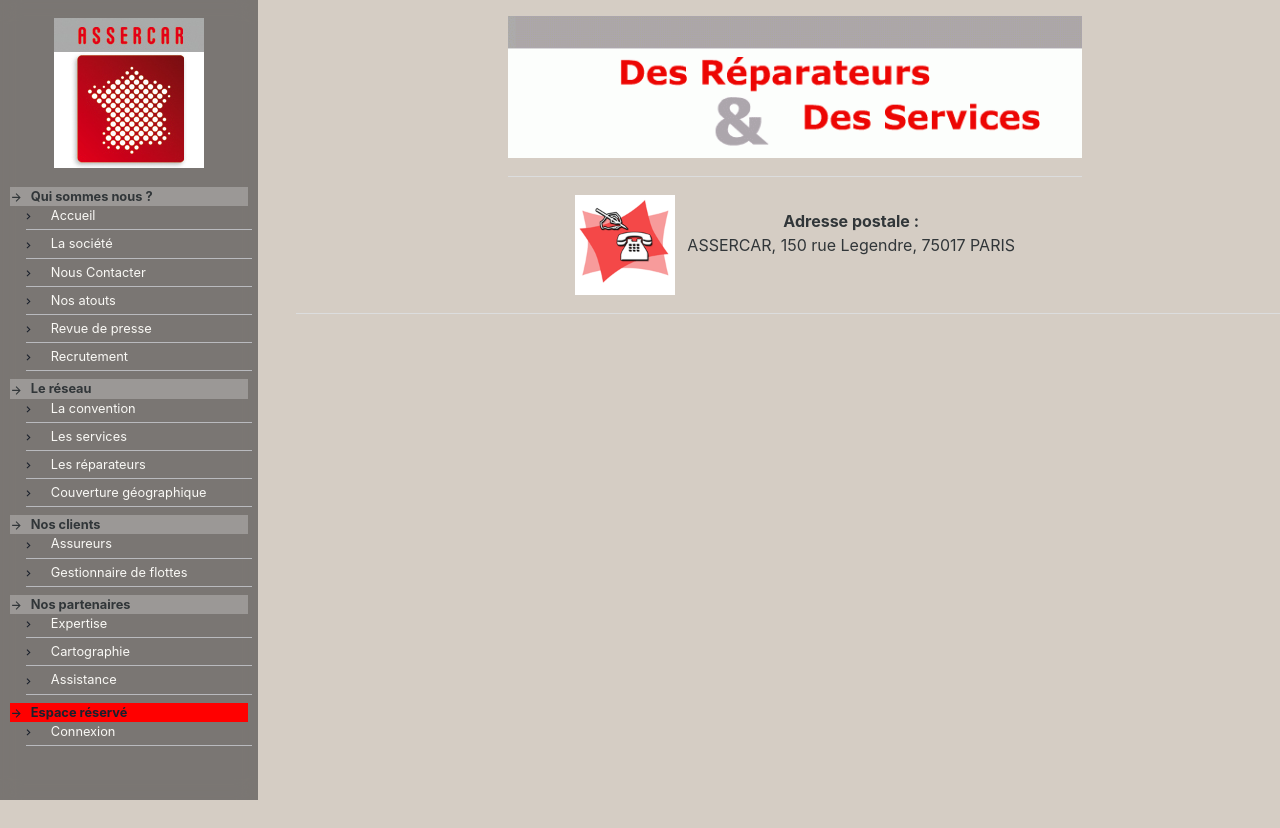
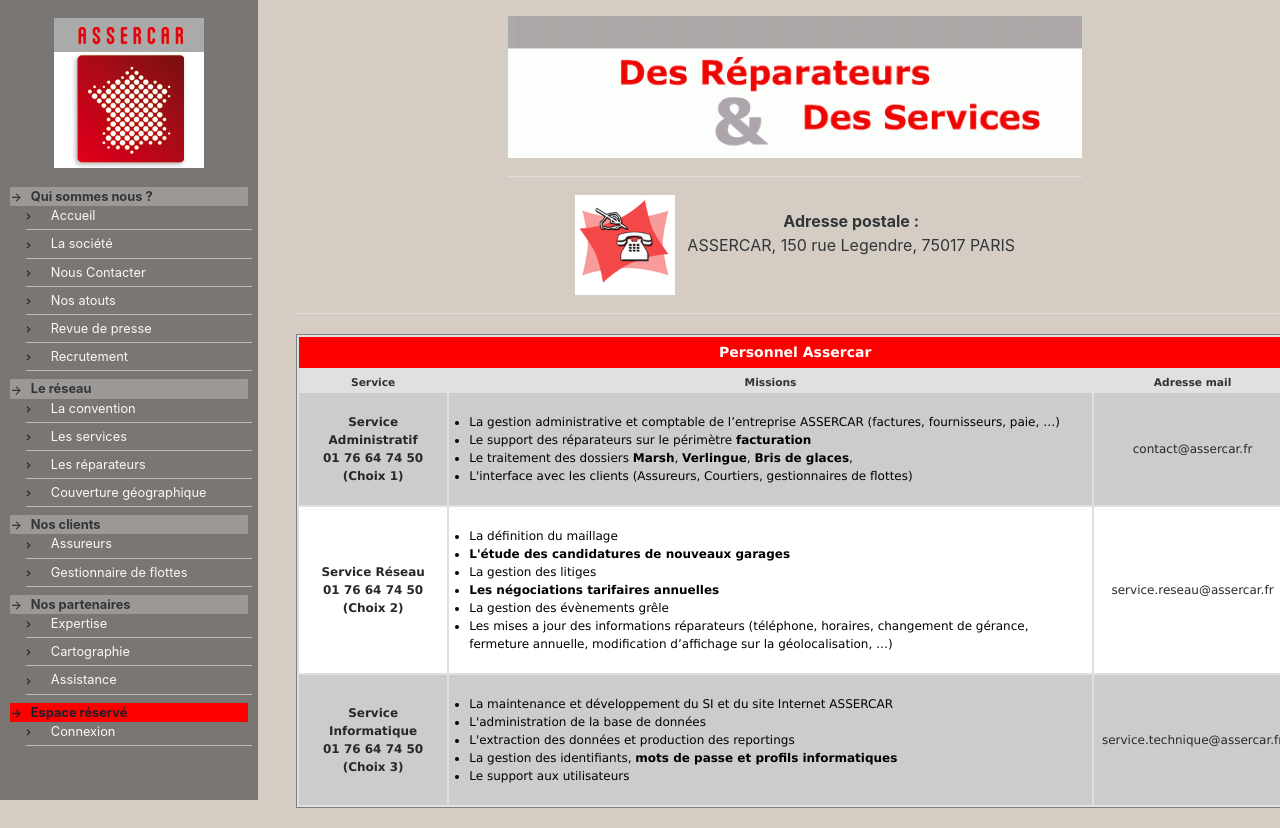
Before and after one commit to adnene-guessoum/Assercar-clone, a Next.js app: page /contact in a window 1280 px wide. Before the commit the page ends 800 px from the top, so only its background shows below. Built offline with nearby package versions, Linux system fonts and the light colour scheme.

Commit message:
Fix Contact table component, style and page

```diff
--- /dev/null
+++ b/components/ContactTable.js
@@ -0,0 +1,158 @@
+import React from 'react';
+import styles from './styles/ContactTable.module.css';
+import classnames from 'classnames';
+
+const ContactTable = () => {
+  return (
+    <div className={styles.containerContact}>
+      <table className={styles.form_saisie} cellpadding="0" cellspacing="0">
+        <thead>
+          <tr>
+            <th
+              colspan="3"
+              className={classnames(
+                styles.formulaire_saisie,
+                styles.titre_form_centre
+              )}
+            >
+              <p className={styles.align_center_14_white}>
+                <span className={styles.gras}>Personnel Assercar</span>
+              </p>
+            </th>
+          </tr>
+        </thead>
+
+        <tbody>
+          <tr>
+            <td width="15%">
+              <p className={styles.form_petit_centre}>
+                <b>Service</b>
+                <br />
+              </p>
+            </td>
+            <td width="65%">
+              <p className={styles.form_petit_centre}>
+                <b>Missions</b>
+              </p>
+            </td>
+            <td width="40%">
+              <p className={styles.form_petit_centre}>
+                <b>Adresse mail</b>
+              </p>
+            </td>
+          </tr>
+
+          <tr bgcolor="#cccccc">
+            <td className={styles.facture}>
+              <p className={styles.align_center}>
+                <b>
+                  Service Administratif
+                  <br />
+                  01 76 64 74 50 (Choix 1)
+                </b>
+              </p>
+            </td>
+
+            <td className={styles.facture}>
+              <p className={styles.align_center}></p>
+              <ul className={styles.list_style}>
+                <li>
+                  La gestion administrative et comptable de l’entreprise
+                  ASSERCAR (factures, fournisseurs, paie, …)
+                </li>
+                <li>
+                  Le support des réparateurs sur le périmètre <b>facturation</b>
+                </li>
+                <li>
+                  Le traitement des dossiers <b>Marsh</b>, <b>Verlingue</b>,{' '}
+                  <b>Bris de glaces</b>,
+                </li>
+                <li>
+                  L&apos;interface avec les clients (Assureurs, Courtiers,
+                  gestionnaires de flottes)
+                </li>
+              </ul>
+              <p></p>
+            </td>
+            <td className={styles.facture}>
+              <p className={styles.align_center}>contact@assercar.fr</p>
+            </td>
+          </tr>
+
+          <tr bgcolor="#FFFFFF">
+            <td className={styles.facture}>
+              <p className={styles.align_center}>
+                <b>
+                  Service Réseau
+                  <br />
+                  01 76 64 74 50 (Choix 2)
+                </b>
+              </p>
+            </td>
+            <td className={styles.facture}>
+              <p className={styles.align_center}></p>
+              <ul className={styles.list_style}>
+                <li>La définition du maillage</li>
+                <li>
+                  <b>L&apos;étude des candidatures de nouveaux garages</b>
+                </li>
+                <li>La gestion des litiges</li>
+                <li>
+                  <b>Les négociations tarifaires annuelles</b>
+                </li>
+                <li>La gestion des évènements grêle</li>
+                <li>
+                  Les mises a jour des informations réparateurs (téléphone,
+                  horaires, changement de gérance, fermeture annuelle,
+                  modification d’affichage sur la géolocalisation, …)
+                </li>
+              </ul>
+              <p></p>
+            </td>
+            <td className={styles.facture}>
+              <p className={styles.align_center}>service.reseau@assercar.fr</p>
+            </td>
+          </tr>
+
+          <tr bgcolor="#cccccc">
+            <td className={styles.facture}>
+              <p className={styles.align_center}>
+                <b>
+                  Service Informatique
+                  <br />
+                  01 76 64 74 50 (Choix 3)
+                </b>
+              </p>
+            </td>
+            <td className={styles.facture}>
+              <p className={styles.align_center}></p>
+              <ul className={styles.list_style}>
+                <li>
+                  La maintenance et développement du SI et du site Internet
+                  ASSERCAR
+                </li>
+                <li>L&apos;administration de la base de données</li>
+                <li>
+                  L&apos;extraction des données et production des reportings
+                </li>
+                <li>
+                  La gestion des identifiants,{' '}
+                  <b>mots de passe et profils informatiques</b>
+                </li>
+                <li>Le support aux utilisateurs</li>
+              </ul>
+              <p></p>
+            </td>
+            <td className={styles.facture}>
+              <p className={styles.align_center}>
+                service.technique@assercar.fr
+              </p>
+            </td>
+          </tr>
+        </tbody>
+      </table>
+    </div>
+  );
+};
+
+export default ContactTable;
--- /dev/null
+++ b/components/styles/ContactTable.module.css
@@ -0,0 +1,56 @@
+.form_saisie {
+  border: 1px solid #808080;
+  text-align: left;
+  background-color: #e0e0e0;
+  color: black;
+  margin-top: 0;
+  font-family: Verdana, DejaVu Sans, Arial, sans-serif;
+  font-size: 12px;
+  border-collapse: separate;
+  box-sizing: border-box;
+  text-indent: initial;
+  border-spacing: 2px;
+  border-color: gray;
+}
+
+.formulaire_saisie {
+  background-color: red;
+  height: 15px;
+}
+
+.titre_form_centre {
+  width: 96%;
+}
+
+.align_center_14_white {
+  text-align: center;
+  font-size: 14px;
+  color: #ffffff;
+  margin: 5px;
+}
+
+.gras {
+  font-weight: bold;
+}
+
+.form_petit_centre {
+  font-size: 8pt;
+  color: #333333;
+  margin-left: 0px;
+  margin-top: 5px;
+  margin-right: 0px;
+  margin-bottom: 0px;
+  vertical-align: top;
+  text-align: center;
+}
+
+.list_style {
+  margin: 20px;
+}
+
+.align_center {
+  text-align: center;
+  color: #282828;
+  margin: 5px;
+  vertical-align: top;
+}
--- a/package.json
+++ b/package.json
@@ -16,6 +16,7 @@
     "@chakra-ui/react": "^2.4.9",
     "@emotion/react": "^11.10.5",
     "@emotion/styled": "^11.10.5",
+    "classnames": "^2.3.2",
     "framer-motion": "^8.5.2",
     "next": "^13.1.5",
     "react": "^18.2.0",
--- a/pages/contact.js
+++ b/pages/contact.js
@@ -1,16 +1,7 @@
 import Section from '../components/section';
+import ContactTable from '../components/ContactTable';
 import { Paragraph, Titre } from '../components/paragraph';
 import { Container, Flex, Divider, Image } from '@chakra-ui/react';
-import {
-	Table,
-	Thead,
-	Tbody,
-	Tr,
-	Th,
-	Td,
-	TableCaption,
-	TableContainer
-} from '@chakra-ui/react';
 
 const ContactPage = () => {
   return (
@@ -28,23 +19,18 @@
             h="100px"
           />
           <Flex direction="column" justify="center" align="center">
-		<Titre>
-		Adresse postale :
-		</Titre>
+            <Titre>Adresse postale :</Titre>
             <Paragraph>ASSERCAR, 150 rue Legendre, 75017 PARIS</Paragraph>
           </Flex>
         </Flex>
         <Divider bg="black" mt={18} />
-
       </Section>
 
       <Section delay={0.4}>
-
+        <ContactTable />
       </Section>
-
     </Flex>
-	)
-}
-
+  );
+};
 
 export default ContactPage;
```
Also changed, not shown: 2 other files (tests, documents, lock files or other folders). Lines whose indentation alone changed are shown as unchanged.
